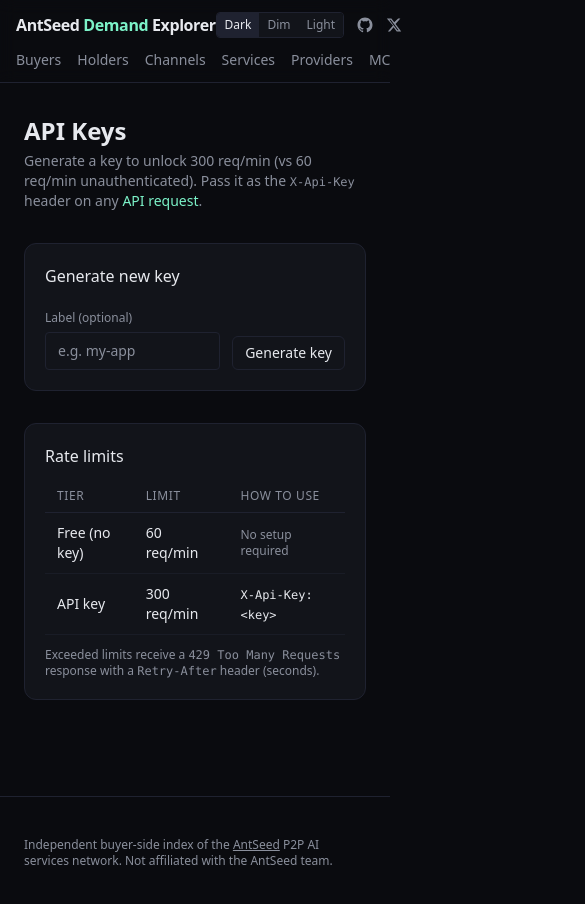
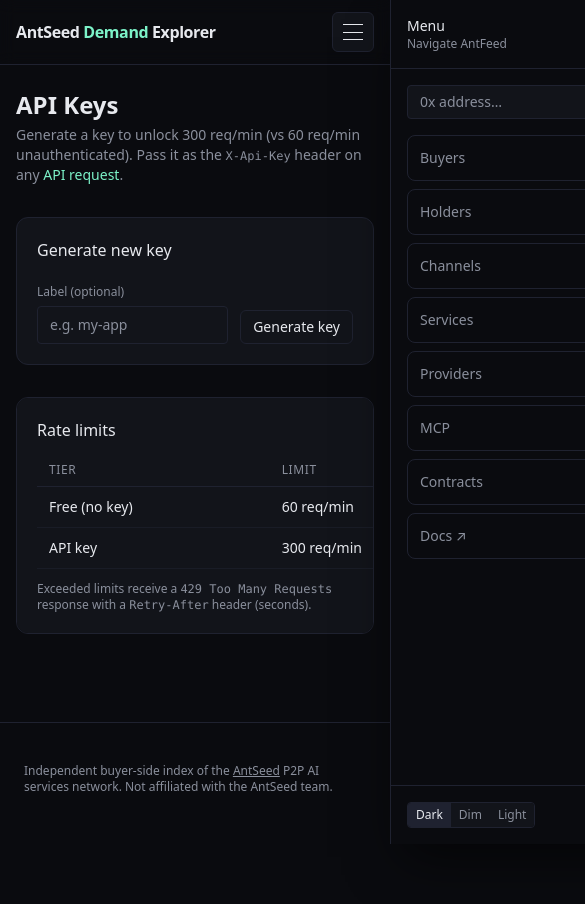
Before and after one commit to Augustas11/antseed-explorer, a Next.js app: page /keys in a window 390 px wide. Shown: the top 904 px of the page, 585 px wide, since content can reach past the window. After the commit the page ends 844 px from the top, so only its background shows below. Built offline with nearby package versions, Linux system fonts and the light colour scheme.

Commit message:
fix: Improve mobile layout

```diff
--- /dev/null
+++ b/app/components/MobileMenu.tsx
@@ -0,0 +1,137 @@
+"use client";
+
+import Link from "next/link";
+import { usePathname } from "next/navigation";
+import { useRef } from "react";
+import SearchBar from "./SearchBar";
+import ThemeToggle from "./ThemeToggle";
+
+const NAV_ITEMS = [
+  { href: "/buyers", label: "Buyers" },
+  { href: "/holders", label: "Holders" },
+  { href: "/channels", label: "Channels" },
+  { href: "/services", label: "Services" },
+  { href: "/providers", label: "Providers" },
+  { href: "/mcp", label: "MCP" },
+  { href: "/contracts", label: "Contracts" },
+] as const;
+
+export default function MobileMenu() {
+  const pathname = usePathname();
+  const checkboxRef = useRef<HTMLInputElement>(null);
+
+  function closeMenu() {
+    if (checkboxRef.current) checkboxRef.current.checked = false;
+  }
+
+  return (
+    <div className="relative z-[90] shrink-0 md:hidden">
+      <input
+        ref={checkboxRef}
+        id="mobile-menu-toggle"
+        type="checkbox"
+        className="peer sr-only"
+        aria-label="Toggle menu"
+      />
+
+      <label
+        htmlFor="mobile-menu-toggle"
+        aria-label="Open menu"
+        className="btn flex min-h-10 min-w-10 cursor-pointer items-center justify-center px-2.5 py-2"
+      >
+        <span className="sr-only">Menu</span>
+        <span className="flex h-4 w-5 flex-col justify-between" aria-hidden="true">
+          <span className="h-px w-full bg-current transition-transform peer-checked:translate-y-[7.5px] peer-checked:rotate-45" />
+          <span className="h-px w-full bg-current transition-opacity peer-checked:opacity-0" />
+          <span className="h-px w-full bg-current transition-transform peer-checked:-translate-y-[7.5px] peer-checked:-rotate-45" />
+        </span>
+      </label>
+
+      <label
+        htmlFor="mobile-menu-toggle"
+        aria-label="Close menu backdrop"
+        className="pointer-events-none fixed inset-0 z-[70] cursor-default bg-bg/90 opacity-0 backdrop-blur-md transition-opacity duration-300 peer-checked:pointer-events-auto peer-checked:opacity-100"
+      />
+
+      <aside
+        aria-label="Mobile navigation"
+        className="fixed inset-y-0 right-0 z-[80] flex h-dvh w-screen translate-x-full flex-col border-l border-edge bg-bg shadow-2xl shadow-black/60 transition-transform duration-300 ease-out peer-checked:translate-x-0 sm:max-w-sm"
+      >
+        <div className="flex items-center justify-between gap-3 border-b border-edge p-4">
+          <div>
+            <div className="text-sm font-medium text-ink">Menu</div>
+            <div className="text-xs text-muted">Navigate AntFeed</div>
+          </div>
+          <label
+            htmlFor="mobile-menu-toggle"
+            className="cursor-pointer rounded-md border border-edge px-2.5 py-1.5 text-xs text-muted hover:text-ink"
+          >
+            Close
+          </label>
+        </div>
+
+        <div className="flex-1 overflow-y-auto p-4">
+          <div className="mb-4">
+            <SearchBar />
+          </div>
+
+          <nav className="grid gap-2">
+            {NAV_ITEMS.map((item) => {
+              const active = pathname === item.href || pathname.startsWith(`${item.href}/`);
+              return (
+                <Link
+                  key={item.href}
+                  href={item.href}
+                  onClick={closeMenu}
+                  className={`rounded-lg border px-3 py-3 text-sm transition-colors ${
+                    active
+                      ? "border-accent/40 bg-accent/10 text-accent"
+                      : "border-edge bg-bg/30 text-muted hover:text-ink"
+                  }`}
+                >
+                  {item.label}
+                </Link>
+              );
+            })}
+            <a
+              href="https://antseed.com/docs/overview"
+              target="_blank"
+              rel="noreferrer"
+              className="rounded-lg border border-edge bg-bg/30 px-3 py-3 text-sm text-muted hover:text-ink"
+            >
+              Docs ↗
+            </a>
+          </nav>
+        </div>
+
+        <div className="flex items-center justify-between gap-3 border-t border-edge p-4 pb-[calc(1rem+env(safe-area-inset-bottom))]">
+          <ThemeToggle />
+          <div className="flex items-center gap-3 text-muted">
+            <a
+              href="https://github.com/Augustas11/antseed-explorer"
+              target="_blank"
+              rel="noreferrer"
+              aria-label="GitHub"
+              className="hover:text-ink transition-colors"
+            >
+              <svg viewBox="0 0 24 24" width="18" height="18" fill="currentColor" aria-hidden="true">
+                <path d="M12 2C6.477 2 2 6.484 2 12.017c0 4.425 2.865 8.18 6.839 9.504.5.092.682-.217.682-.483 0-.237-.008-.868-.013-1.703-2.782.605-3.369-1.343-3.369-1.343-.454-1.158-1.11-1.466-1.11-1.466-.908-.62.069-.608.069-.608 1.003.07 1.531 1.032 1.531 1.032.892 1.53 2.341 1.088 2.91.832.092-.647.35-1.088.636-1.338-2.22-.253-4.555-1.113-4.555-4.951 0-1.093.39-1.988 1.029-2.688-.103-.253-.446-1.272.098-2.65 0 0 .84-.27 2.75 1.026A9.564 9.564 0 0112 6.844c.85.004 1.705.115 2.504.337 1.909-1.296 2.747-1.027 2.747-1.027.546 1.379.202 2.398.1 2.651.64.7 1.028 1.595 1.028 2.688 0 3.848-2.339 4.695-4.566 4.943.359.309.678.92.678 1.855 0 1.338-.012 2.419-.012 2.747 0 .268.18.58.688.482A10.019 10.019 0 0022 12.017C22 6.484 17.522 2 12 2z" />
+              </svg>
+            </a>
+            <a
+              href="https://x.com/AntFeed_"
+              target="_blank"
+              rel="noreferrer"
+              aria-label="X (Twitter)"
+              className="hover:text-ink transition-colors"
+            >
+              <svg viewBox="0 0 24 24" width="16" height="16" fill="currentColor" aria-hidden="true">
+                <path d="M18.244 2.25h3.308l-7.227 8.26 8.502 11.24H16.17l-4.714-6.231-5.401 6.231H2.746l7.73-8.835L1.254 2.25H8.08l4.259 5.63L18.244 2.25zm-1.161 17.52h1.833L7.084 4.126H5.117L17.083 19.77z" />
+              </svg>
+            </a>
+          </div>
+        </div>
+      </aside>
+    </div>
+  );
+}
--- a/app/components/SearchBar.tsx
+++ b/app/components/SearchBar.tsx
@@ -13,12 +13,12 @@ export default function SearchBar() {
   }
 
   return (
-    <form onSubmit={handleSubmit} className="flex items-center gap-1">
+    <form onSubmit={handleSubmit} className="flex w-full items-center gap-1">
       <input
         ref={inputRef}
         type="text"
         placeholder="0x address…"
-        className="bg-panel border border-edge rounded px-3 py-1.5 text-sm text-ink placeholder:text-muted focus:outline-none focus:border-accent/60 w-44"
+        className="min-w-0 flex-1 bg-panel border border-edge rounded px-3 py-1.5 text-sm text-ink placeholder:text-muted focus:outline-none focus:border-accent/60 md:w-44"
       />
       <button type="submit" className="btn text-xs py-1.5 px-2">
         →
--- a/app/globals.css
+++ b/app/globals.css
@@ -81,14 +81,19 @@ a { color: inherit; }
   .pill {
     @apply px-2 py-0.5 text-[11px] uppercase tracking-wider rounded border border-edge text-muted;
   }
+  .table-scroll,
+  .panel:has(> table.tbl) {
+    @apply overflow-x-auto;
+    -webkit-overflow-scrolling: touch;
+  }
   table.tbl {
-    @apply w-full text-sm;
+    @apply w-full min-w-[760px] text-sm;
   }
   table.tbl th {
-    @apply text-left text-xs uppercase tracking-wider text-muted py-2 px-3 border-b border-edge font-normal;
+    @apply whitespace-nowrap text-left text-xs uppercase tracking-wider text-muted py-2 px-3 border-b border-edge font-normal;
   }
   table.tbl td {
-    @apply py-2.5 px-3 border-b;
+    @apply whitespace-nowrap py-2.5 px-3 border-b;
     border-color: color-mix(in srgb, var(--color-edge) 60%, transparent);
   }
   table.tbl tbody tr:hover {
--- a/app/layout.tsx
+++ b/app/layout.tsx
@@ -3,6 +3,7 @@ import Link from "next/link";
 import type { Metadata } from "next";
 import SearchBar from "./components/SearchBar";
 import ThemeToggle from "./components/ThemeToggle";
+import MobileMenu from "./components/MobileMenu";
 import Providers from "./components/Providers";
 import { Analytics } from "@vercel/analytics/next";
 
@@ -24,36 +25,11 @@ export default function RootLayout({ children }: { children: React.ReactNode })
       <body className="min-h-screen">
         <Providers>
           <header className="border-b border-edge bg-bg/80 backdrop-blur sticky top-0 z-10">
-            <div className="max-w-6xl mx-auto px-4 md:px-6 py-3 md:py-4 flex flex-col md:flex-row md:items-center md:justify-between gap-3 md:gap-0">
-              <div className="flex items-center justify-between md:gap-6 md:justify-start">
-                <Link href="/" className="font-semibold tracking-tight text-ink whitespace-nowrap">
+            <div className="max-w-6xl mx-auto px-4 md:px-6 py-3 md:py-4 flex items-center justify-between gap-4">
+              <div className="flex min-w-0 flex-1 items-center gap-6 md:flex-none">
+                <Link href="/" className="truncate font-semibold tracking-tight text-ink whitespace-nowrap">
                   AntSeed <span className="text-accent">Demand</span> Explorer
                 </Link>
-                <div className="flex items-center gap-3 md:hidden">
-                  <ThemeToggle />
-                  <a
-                    href="https://github.com/Augustas11/antseed-explorer"
-                    target="_blank"
-                    rel="noreferrer"
-                    aria-label="GitHub"
-                    className="text-muted hover:text-ink transition-colors"
-                  >
-                    <svg viewBox="0 0 24 24" width="18" height="18" fill="currentColor" aria-hidden="true">
-                      <path d="M12 2C6.477 2 2 6.484 2 12.017c0 4.425 2.865 8.18 6.839 9.504.5.092.682-.217.682-.483 0-.237-.008-.868-.013-1.703-2.782.605-3.369-1.343-3.369-1.343-.454-1.158-1.11-1.466-1.11-1.466-.908-.62.069-.608.069-.608 1.003.07 1.531 1.032 1.531 1.032.892 1.53 2.341 1.088 2.91.832.092-.647.35-1.088.636-1.338-2.22-.253-4.555-1.113-4.555-4.951 0-1.093.39-1.988 1.029-2.688-.103-.253-.446-1.272.098-2.65 0 0 .84-.27 2.75 1.026A9.564 9.564 0 0112 6.844c.85.004 1.705.115 2.504.337 1.909-1.296 2.747-1.027 2.747-1.027.546 1.379.202 2.398.1 2.651.64.7 1.028 1.595 1.028 2.688 0 3.848-2.339 4.695-4.566 4.943.359.309.678.92.678 1.855 0 1.338-.012 2.419-.012 2.747 0 .268.18.58.688.482A10.019 10.019 0 0022 12.017C22 6.484 17.522 2 12 2z" />
-                    </svg>
-                  </a>
-                  <a
-                    href="https://x.com/AntFeed_"
-                    target="_blank"
-                    rel="noreferrer"
-                    aria-label="X (Twitter)"
-                    className="text-muted hover:text-ink transition-colors"
-                  >
-                    <svg viewBox="0 0 24 24" width="16" height="16" fill="currentColor" aria-hidden="true">
-                      <path d="M18.244 2.25h3.308l-7.227 8.26 8.502 11.24H16.17l-4.714-6.231-5.401 6.231H2.746l7.73-8.835L1.254 2.25H8.08l4.259 5.63L18.244 2.25zm-1.161 17.52h1.833L7.084 4.126H5.117L17.083 19.77z" />
-                    </svg>
-                  </a>
-                </div>
                 <nav className="hidden md:flex items-center gap-4 text-sm text-muted">
                   <Link href="/buyers" className="hover:text-ink">Buyers</Link>
                   <Link href="/holders" className="hover:text-ink">Holders</Link>
@@ -72,23 +48,7 @@ export default function RootLayout({ children }: { children: React.ReactNode })
                   </a>
                 </nav>
               </div>
-              <nav className="flex md:hidden items-center gap-4 text-sm text-muted overflow-x-auto whitespace-nowrap -mx-4 px-4 scrollbar-none">
-                <Link href="/buyers" className="hover:text-ink">Buyers</Link>
-                <Link href="/holders" className="hover:text-ink">Holders</Link>
-                <Link href="/channels" className="hover:text-ink">Channels</Link>
-                <Link href="/services" className="hover:text-ink">Services</Link>
-                <Link href="/providers" className="hover:text-ink">Providers</Link>
-                <Link href="/mcp" className="hover:text-ink">MCP</Link>
-                <Link href="/contracts" className="hover:text-ink">Contracts</Link>
-                <a
-                  href="https://antseed.com/docs/overview"
-                  target="_blank"
-                  rel="noreferrer"
-                  className="hover:text-ink"
-                >
-                  Docs
-                </a>
-              </nav>
+              <MobileMenu />
               <div className="hidden md:flex items-center gap-3">
                 <SearchBar />
                 <ThemeToggle />
@@ -117,7 +77,7 @@ export default function RootLayout({ children }: { children: React.ReactNode })
               </div>
             </div>
           </header>
-          <main className="max-w-6xl mx-auto px-6 py-8">{children}</main>
+          <main className="max-w-6xl mx-auto px-4 md:px-6 py-6 md:py-8">{children}</main>
           <footer className="max-w-6xl mx-auto px-6 py-10 text-xs text-muted border-t border-edge mt-16">
             Independent buyer-side index of the{" "}
             <a className="underline hover:text-ink" href="https://antseed.com">
```
